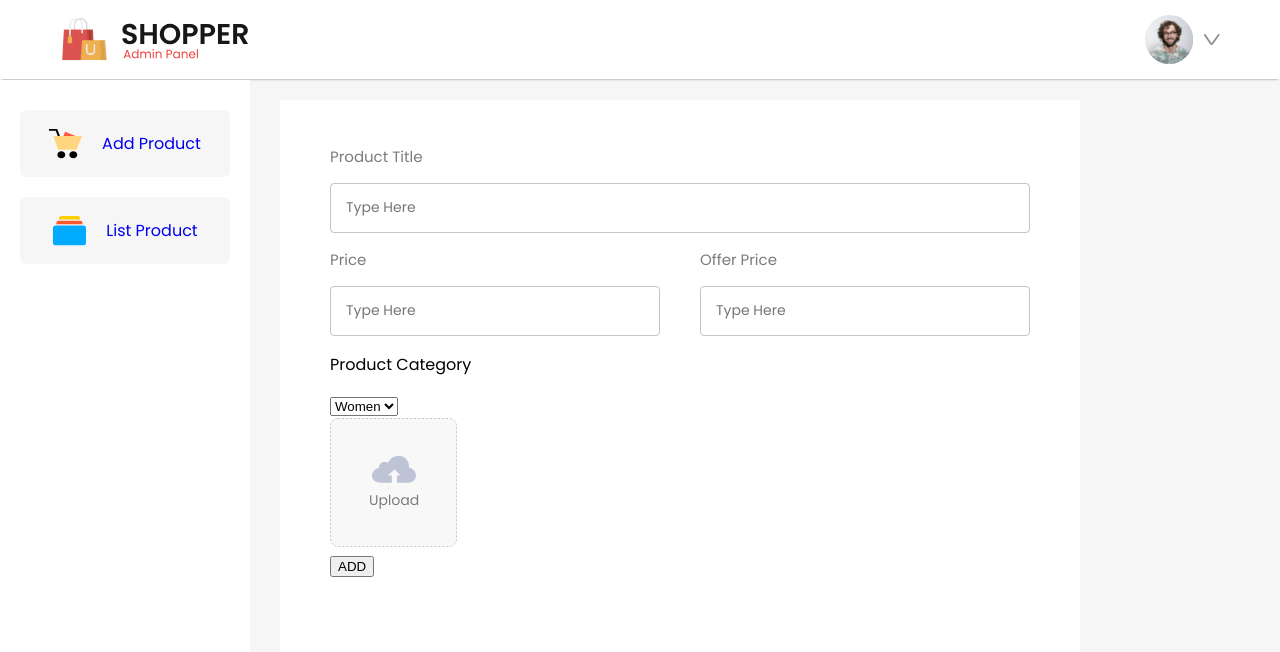
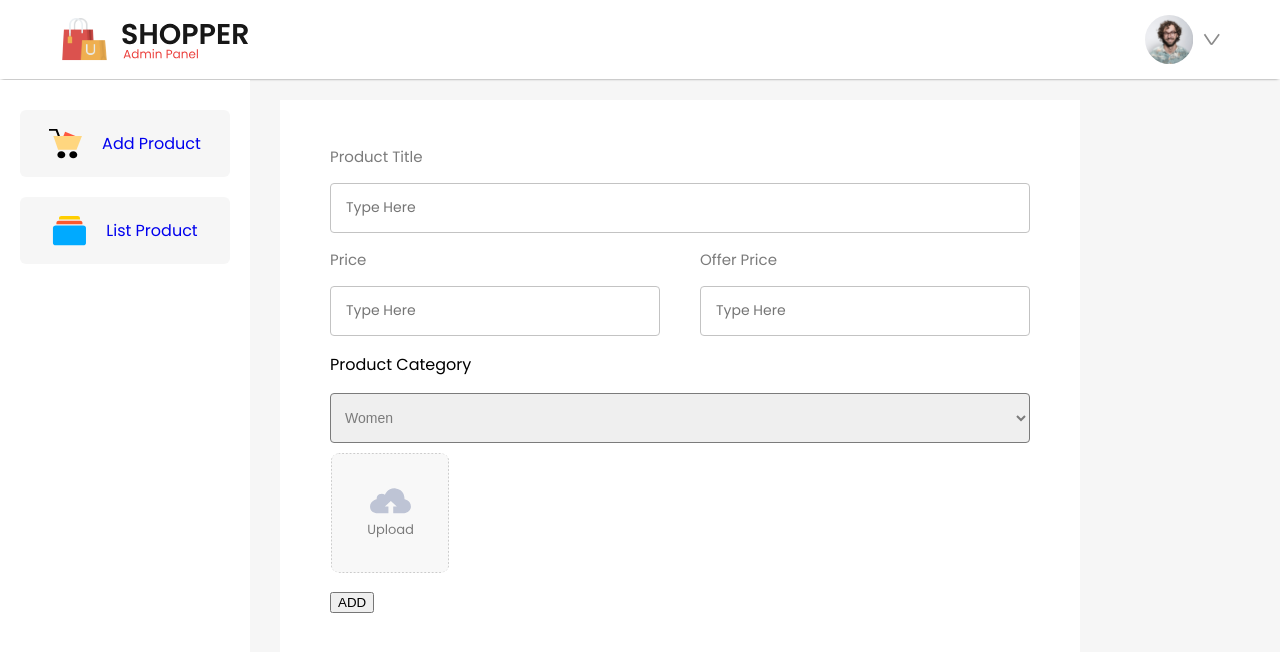
Before and after one commit to lievin219/ADmin-panel, a React (Vite) app in the folder vite-project/: page /addproduct in a window 1280 px wide. Shown: the top 652 px of the page. Built offline with nearby package versions, Linux system fonts and the light colour scheme; a web font is replaced by a local one.

Commit message:
Routes from react router doom implemented

```diff
--- a/vite-project/src/Components/Addproduct/Addproduct.css
+++ b/vite-project/src/Components/Addproduct/Addproduct.css
@@ -28,6 +28,20 @@
     display: flex;
      gap: 40px;
 }
-.add-product-selector{
+.addproduct-selector{
+    padding:10px;
+    width:100%;
+    height:50px;
+    font-size: 14px;
+     color:#7b7b7b;
+     border:1px solid #7b7b7b;
+      border-radius: 4px;
 
 }
+.addproduct-thumnail-img{
+     width:120px;
+       height: 120px;
+       border-radius: 10px;
+       object-fit: contain;
+       margin:10px 0px
+}
```
